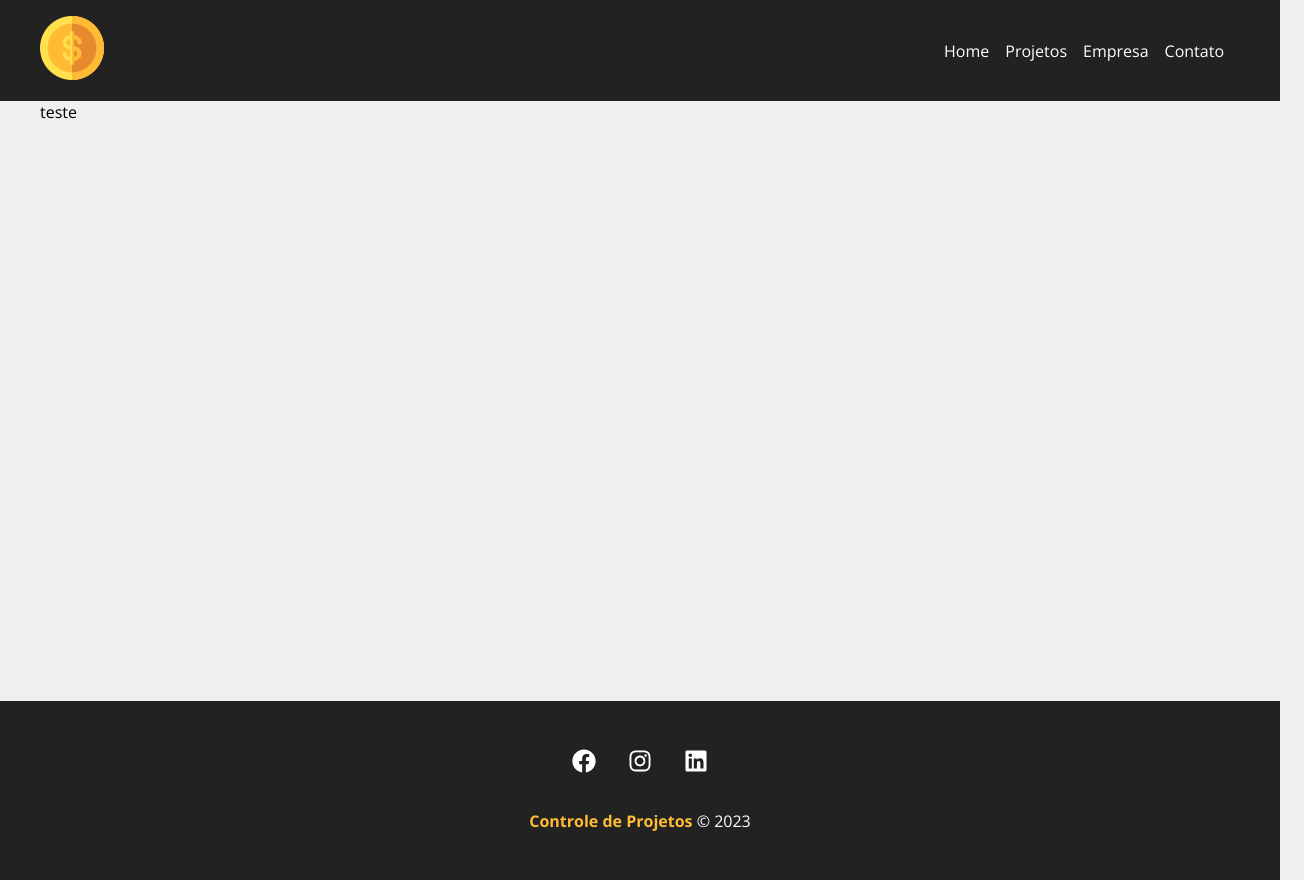
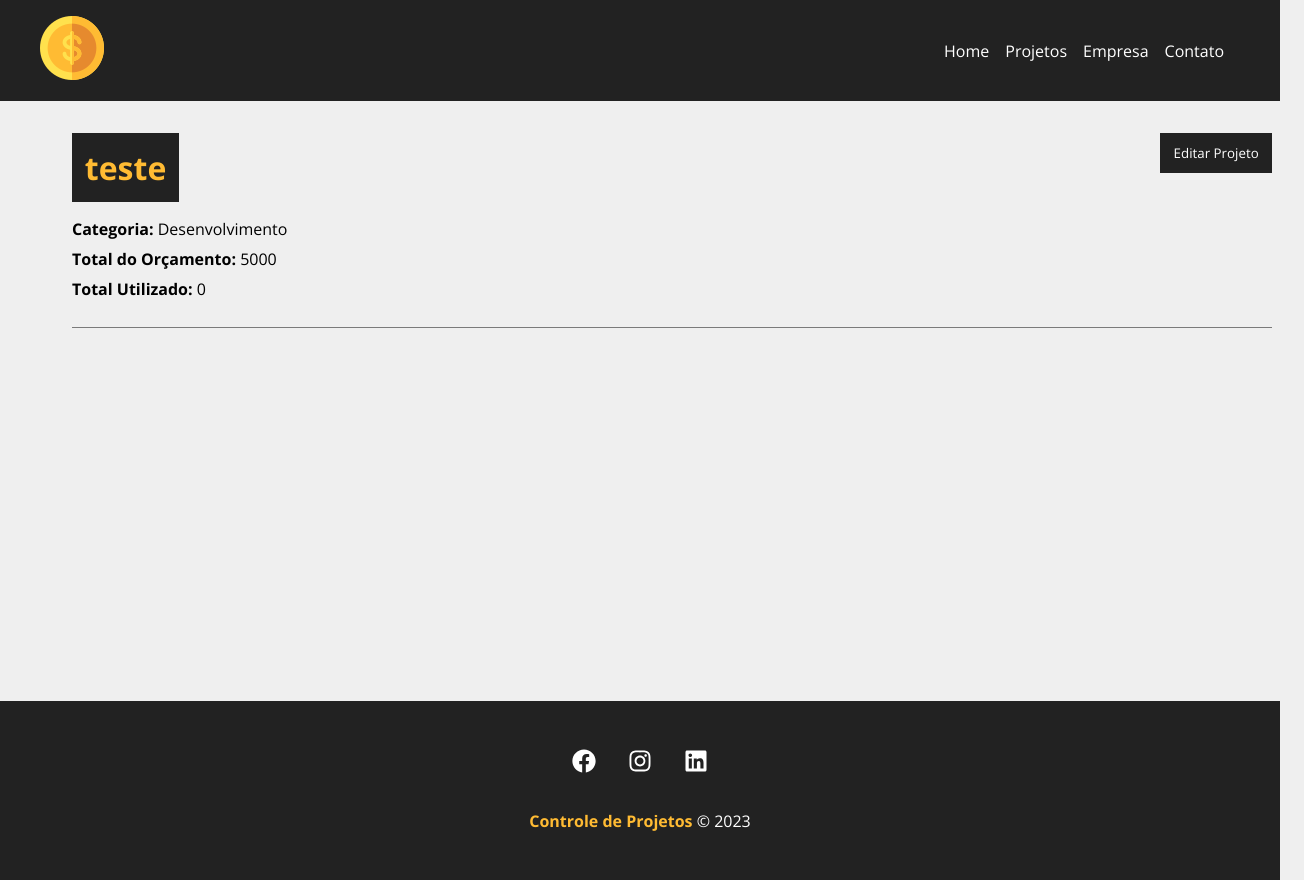
Before and after one commit to MalinaliRap/controleprojetos, a React (Create React App) app: page /project/1 in a window 1280 px wide. Shown: the whole page, 1304 px wide, since content can reach past the window. Built offline with nearby package versions, Linux system fonts and the light colour scheme; data requests are answered from the project's data file.

Commit message:
Aula #31

```diff
--- a/src/components/pages/Project.js
+++ b/src/components/pages/Project.js
@@ -1,14 +1,17 @@
 import styles from './Project.module.css';
 import { useParams } from 'react-router-dom';
 import { useState, useEffect } from 'react';
+import Loading from '../layout/Loading';
+import Container from '../layout/Container';
 
 const Project = () => {
 
     const {id} = useParams();
     const [project, setProject] = useState([]);
+    const [showProjectForm, setShowProjectForm] = useState(false);
 
     useEffect(() =>{
-
+        setTimeout(() =>{
             fetch(`http://localhost:5000/projects/${id}`,{
                 method: 'GET',
                 headers: {
@@ -23,12 +26,47 @@
             ).catch(
                 err => console.log(err)
             )
+        }, 3000);
     },[id]);
 
+    function toogleProjectForm() {
+        setShowProjectForm(!showProjectForm);
+    };
+
     return (
+        <>
+        {project.name ? (
+            <div className={styles.project_details}>
+                <Container customClass="column">
+                    <div className={styles.details_container}>
+                        <h1>{project.name}</h1>
+                        <button className={styles.btn} onClick={toogleProjectForm}>
+                            {!showProjectForm ? 'Editar Projeto' : 'Fechar' }
+                        </button>
+                            {!showProjectForm ? (
+                                <div className={styles.project_info}>
                                     <p>
-            {project.name}
+                                        <span>Categoria:</span> {project.category.name}
                                     </p>
+                                    <p>
+                                        <span>Total do Orçamento:</span> {project.budget}
+                                    </p>
+                                    <p>
+                                        <span>Total Utilizado:</span> {project.cost}
+                                    </p>
+                                </div>
+                            ) : (
+                                <div className={styles.project_info}>
+                                    <p>form</p>
+                                </div>
+                            )}
+                    </div>
+                </Container>
+            </div>
+        ) : (
+            <Loading/>
+        )}
+        </>
     );
 };
 
--- a/src/components/pages/Project.module.css
+++ b/src/components/pages/Project.module.css
@@ -0,0 +1,48 @@
+.project_details{
+    padding: 2em;
+}
+
+.project_details h1,
+.project_details h2,
+.project_details p{
+    margin-bottom: 0.5em;
+}
+
+.project_details h1{
+    background-color: #222;
+    color: #ffbb33;
+    padding: .4em
+}
+
+.project_details span{
+    font-weight: bold;
+}
+
+.details_container,
+.service_form_container{
+    border-bottom: 1px solid #7a7a7a;
+    margin-bottom: 1.2em;
+    padding-bottom: 1.2em;
+    display: flex;
+    justify-content: space-between;
+    flex-wrap: wrap;
+}
+
+.btn{
+    background-color: #222;
+    color: #fff;
+    padding: 0.5em 1em;
+    text-decoration: none;
+    transition: 0.5s;
+    cursor: pointer;
+    max-height: 40px;
+    border:none;
+}
+
+.btn:hover {
+    color: #ffbb33;
+}
+
+.project_info {
+    width: 100%;
+}
```
Lines whose indentation alone changed are shown as unchanged.
